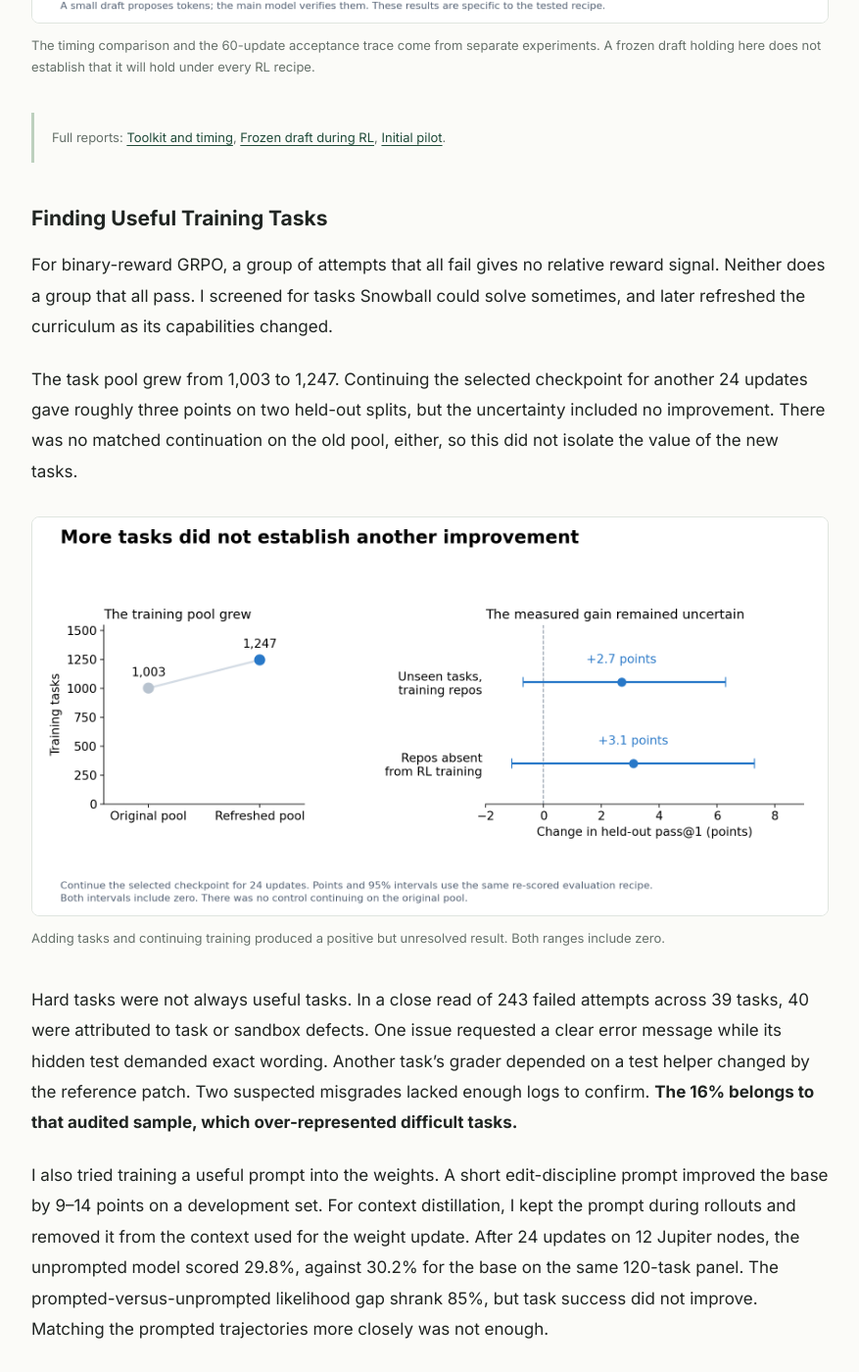
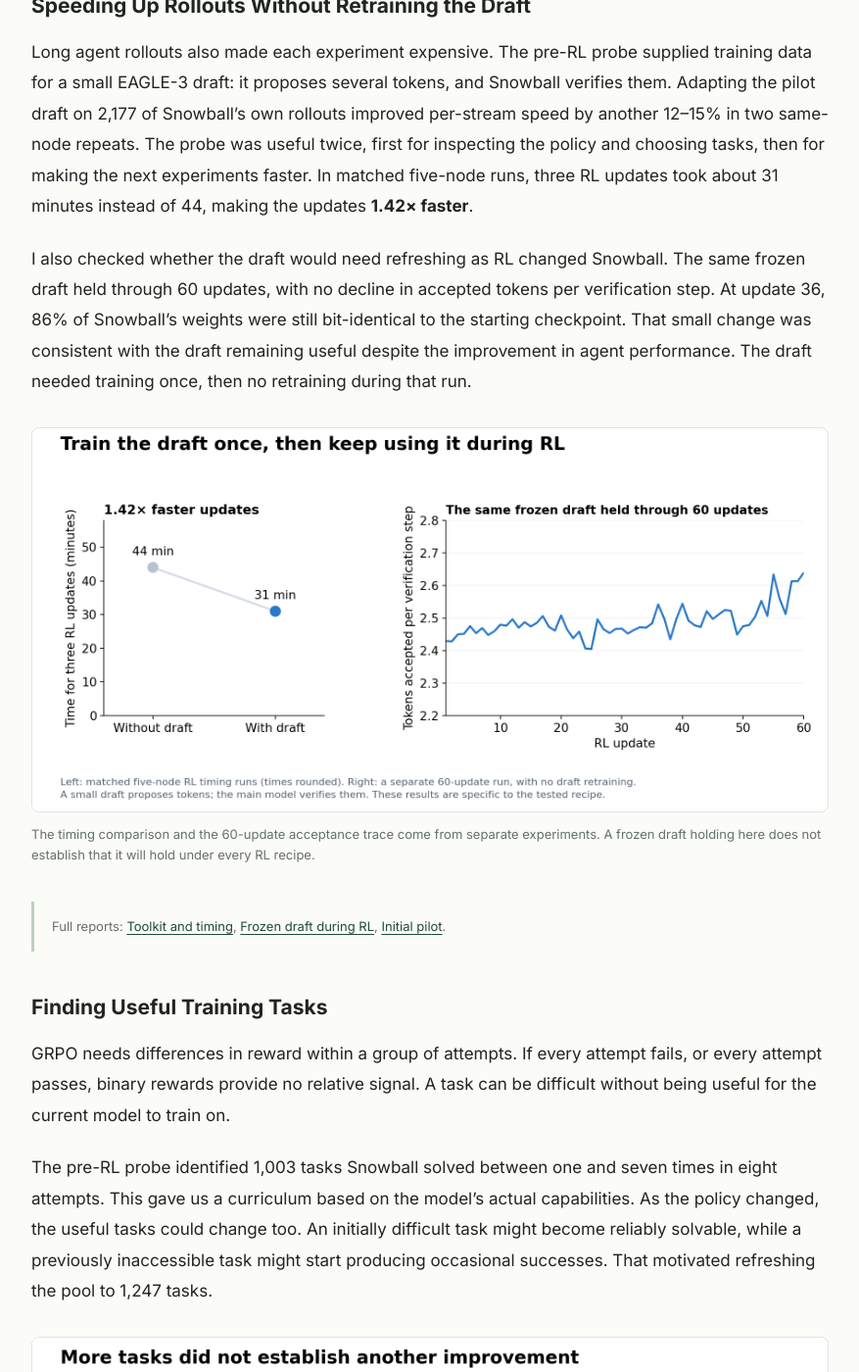
Before and after one commit to lukedhlee/lukedhlee.github.io, a Jekyll site: the page built from _posts/2026-10-21-turning-snowball-into-a-coding-agent.md, in a window 1280 px wide and 1400 px high, scrolled down 9286 px. Shown: the whole window at 98% size, without its empty margins (201-1078 px from the left). Built offline with Jekyll 4.4.1, drawn with Linux system fonts in a browser that asks for light colours; some of the changed text lies outside the part shown.

Commit message:
Separate the curriculum story and restore the relay figure

```diff
--- a/_posts/2026-10-21-turning-snowball-into-a-coding-agent.md
+++ b/_posts/2026-10-21-turning-snowball-into-a-coding-agent.md
@@ -40,7 +40,7 @@
 <nav class="research-toc" aria-label="Article contents">
 <div class="research-toc-title">Contents</div>
 <ul>
-<li><strong><a href="#starting-with-reinforcement-learning">Starting with RL</a></strong><span class="toc-sub"><a href="#the-pre-rl-probe">Pre-RL probe</a> · <a href="#following-the-behavior-back-to-sft">SFT habits</a> · <a href="#diagnosing-entropy-collapse">Entropy collapse</a> · <a href="#fixing-the-training-stack">Stack fixes</a> · <a href="#what-rl-improved">Results</a> · <a href="#speeding-up-rollouts-without-retraining-the-draft">Speculative decoding</a> · <a href="#finding-useful-training-tasks">Training tasks</a></span></li>
+<li><strong><a href="#starting-with-reinforcement-learning">Starting with RL</a></strong><span class="toc-sub"><a href="#the-pre-rl-probe">Pre-RL probe</a> · <a href="#following-the-behavior-back-to-sft">SFT habits</a> · <a href="#diagnosing-entropy-collapse">Entropy collapse</a> · <a href="#fixing-the-training-stack">Stack fixes</a> · <a href="#what-rl-improved">Results</a> · <a href="#speeding-up-rollouts-without-retraining-the-draft">Speculative decoding</a> · <a href="#finding-useful-training-tasks">Training tasks</a> · <a href="#training-a-prompt-into-the-weights">Prompt distillation</a></span></li>
 <li><strong><a href="#strengthening-the-starting-policy-with-sft">Strengthening the policy with SFT</a></strong><span class="toc-sub"><a href="#better-loss-worse-agent">The Kimi experiment</a> · <a href="#combining-sft-and-rl">SFT → RL</a></span></li>
 <li><strong><a href="#relay-sft">Relay SFT</a></strong><span class="toc-sub"><a href="#bringing-in-the-teacher">Motivation and recipe</a> · <a href="#testing-the-idea">Testing the idea</a></span></li>
 <li><strong><a href="#reflections">Reflections</a></strong></li>
@@ -149,12 +149,21 @@
 <figcaption>Matched comparison under the older probe setup: 49.9% → 60.0% on new tasks in repositories used for RL, and 50.3% → 59.5% on tasks in repositories excluded from RL entirely. This is a separate evaluation from the early results above. Several changes landed together, so the gain belongs to the package.</figcaption>
 </figure>
 
+The changes were visible in the traces. Successful attempts took a median of 15 turns, down from 22, and exact repeats of the previous command fell from 2.19 to 0.48 per 100 turns. Gains were largest on tasks where the base often ran out of context: +27 points when it overflowed on 60–90% of attempts, compared with +3 points when it overflowed on fewer than 30%.
+
+This was more than learning to announce completion. The grader already credited correct fixes left in the repository when the context ran out. RL made it more likely that useful work reached a correct fix within the budget. Verification remained a weakness: repository-test use fell, and wrong submissions became more common.
+
+<figure class="research-figure">
+<a href="{{ '/assets/img/snowball/rl-context-gains.png' | relative_url }}"><img src="{{ '/assets/img/snowball/rl-context-gains.png' | relative_url }}" alt="RL gains were largest on tasks where the starting model frequently ran out of context." width="1200" height="600" loading="lazy"></a>
+<figcaption>Starting model versus the new-stack update-24 checkpoint, on 265 held-out tasks with eight attempts each. Tasks are grouped by how often the starting model ran out of context. The pattern is descriptive, rather than an isolated test of the mechanism.</figcaption>
+</figure>
+
 On SWE-bench, the selected RL checkpoint improved from the starting model's 12 correct tasks to 23 of 100. Terminal-Bench did not show a comparable gain.
 
 One tempting context fix also failed. Removing earlier reasoning freed about a third of the window, but the model took more turns, spent 48% more tokens per rollout, and increasingly stopped reasoning. Editing the history changed how it behaved. The score barely moved.
 
 <aside class="research-reports" markdown="1">
-Full reports: [First RL results](https://gist.github.com/lukedhlee/9c19fd9288a94ecfd1dbd6906b0a8dda), [Old versus new stack](https://gist.github.com/lukedhlee/01897efa3ae7c474732c61d35150a43a), [Behavior and optimizer experiments](https://gist.github.com/lukedhlee/9747e8eb423f23ca6627199c2532de47), [Reasoning-history ablation](https://gist.github.com/lukedhlee/565d259cda4c396db9bcba027322186e).
+Full reports: [First RL results](https://gist.github.com/lukedhlee/9c19fd9288a94ecfd1dbd6906b0a8dda), [Old versus new stack](https://gist.github.com/lukedhlee/01897efa3ae7c474732c61d35150a43a), [Why RL improved](https://gist.github.com/lukedhlee/ad3a95fccccb527db66619d6b3667e7d), [Behavior and optimizer experiments](https://gist.github.com/lukedhlee/9747e8eb423f23ca6627199c2532de47), [Reasoning-history ablation](https://gist.github.com/lukedhlee/565d259cda4c396db9bcba027322186e).
 </aside>
 
 ### Speeding Up Rollouts Without Retraining the Draft
@@ -174,26 +183,37 @@
 
 ### Finding Useful Training Tasks
 
-For binary-reward GRPO, a group of attempts that all fail gives no relative reward signal. Neither does a group that all pass. I screened for tasks Snowball could solve sometimes, and later refreshed the curriculum as its capabilities changed.
+GRPO needs differences in reward within a group of attempts. If every attempt fails, or every attempt passes, binary rewards provide no relative signal. A task can be difficult without being useful for the current model to train on.
 
-The task pool grew from 1,003 to 1,247. Continuing the selected checkpoint for another 24 updates gave roughly three points on two held-out splits, but the uncertainty included no improvement. There was no matched continuation on the old pool, either, so this did not isolate the value of the new tasks.
+The pre-RL probe identified 1,003 tasks Snowball solved between one and seven times in eight attempts. This gave us a curriculum based on the model's actual capabilities. As the policy changed, the useful tasks could change too. An initially difficult task might become reliably solvable, while a previously inaccessible task might start producing occasional successes. That motivated refreshing the pool to 1,247 tasks.
 
 <figure class="research-figure">
 <a href="{{ '/assets/img/snowball/curriculum-refresh.png' | relative_url }}"><img src="{{ '/assets/img/snowball/curriculum-refresh.png' | relative_url }}" alt="A larger curriculum produced small gains whose confidence intervals included zero." width="1760" height="880" loading="lazy"></a>
 <figcaption>Adding tasks and continuing training produced a positive but unresolved result. Both ranges include zero.</figcaption>
 </figure>
 
-Hard tasks were not always useful tasks. In a close read of 243 failed attempts across 39 tasks, 40 were attributed to task or sandbox defects. One issue requested a clear error message while its hidden test demanded exact wording. Another task's grader depended on a test helper changed by the reference patch. Two suspected misgrades lacked enough logs to confirm. **The 16% belongs to that audited sample, which over-represented difficult tasks.**
+Another 24 updates improved the two held-out splits by 2.7 and 3.1 percentage points. That was encouraging, but inconclusive. Both uncertainty ranges included no improvement. Without a matched continuation on the original pool, the experiment could not distinguish the benefit of refreshing the curriculum from the benefit of additional training.
+
+<aside class="research-reports" markdown="1">
+[Full report](https://gist.github.com/lukedhlee/969b5bf852b9d1274ec980996232f7ba).
+</aside>
+
+### Training a Prompt into the Weights
 
 I also tried training a useful prompt into the weights. A short edit-discipline prompt improved the base by 9–14 points on a development set. For context distillation, I kept the prompt during rollouts and removed it from the context used for the weight update. After 24 updates on 12 Jupiter nodes, the unprompted model scored 29.8%, against 30.2% for the base on the same 120-task panel. The prompted-versus-unprompted likelihood gap shrank 85%, but task success did not improve. Matching the prompted trajectories more closely was not enough.
 
+<figure class="research-figure">
+<a href="{{ '/assets/img/snowball/prompt-distillation.png' | relative_url }}"><img src="{{ '/assets/img/snowball/prompt-distillation.png' | relative_url }}" alt="Editing guidance improved the starting model from 30.2% to 44.6%, but the context-distilled model scored 29.8% without that guidance." width="1760" height="736" loading="lazy"></a>
+<figcaption>The same 120 development tasks, four attempts per task. The editing prompt helped the starting model, but 24 context-distillation updates did not improve performance without the prompt.</figcaption>
+</figure>
+
 The broader direction is still worth exploring. [Fast-Slow Training (FST)](https://arxiv.org/abs/2605.12484) interleaves prompt optimization with weight updates, while [P²O](https://arxiv.org/pdf/2603.21877) combines prompt optimization with context distillation. Here I tested one fixed prompt and one distillation configuration, without prompt evolution or a teacher-KL loss. How to turn useful guidance in context into useful behavior in the weights remains an interesting question.
 
+<aside class="research-reports" markdown="1">
+[Full report](https://gist.github.com/lukedhlee/edb2f69d38ed089f71f74ff711281807).
+</aside>
+
 The lesson was that the starting policy deserved as much attention as the RL recipe. SFT offered a way to build a stronger coding foundation by learning from demonstrations, including behaviors Snowball rarely discovered on its own. The next experiments focused on whether that foundation would give RL more useful behavior to reinforce.
-
-<aside class="research-reports" markdown="1">
-Full reports: [Curriculum continuation](https://gist.github.com/lukedhlee/969b5bf852b9d1274ec980996232f7ba), [Unwinnable tasks](https://gist.github.com/lukedhlee/9eafb59ad72f08957f2e7fd551c249cb), [Prompt distillation](https://gist.github.com/lukedhlee/edb2f69d38ed089f71f74ff711281807), [Synthesized task-pool audit](https://gist.github.com/lukedhlee/6ad754b83d62536e1976777231c9754e).
-</aside>
 
 ## Strengthening the Starting Policy with SFT
 
@@ -228,7 +248,7 @@
 
 ## Relay SFT
 
-The next experiments started from Marin's newer [Grug Datakit 09-21](https://github.com/marin-community/marin/issues/8089) checkpoint. Standard SFT on Kimi demonstrations alone now reached 41.6% on SWE-bench, against 13.8% for that starting model under the three-run evaluation recipe. The earlier failure did not make the dataset universally unhelpful: the starting checkpoint and training recipe mattered.
+The next experiments started from Marin's newer [Grug Datakit 09-21](https://github.com/marin-community/marin/issues/8089) checkpoint. Kimi demonstrations alone now reached 41.6% on SWE-bench, against 13.8% for that starting model under the three-run evaluation recipe. The earlier failure did not make the dataset universally unhelpful: the starting checkpoint and training recipe mattered.
 
 ### Bringing in the Teacher
 
@@ -252,8 +272,8 @@
 The best recipe then used the full set of 5,916 relay episodes plus 4,392 Kimi traces. It reached **46.6% on SWE-bench, 18.8% on Terminal-Bench 2.1, and 27.2% on OpenThoughts-TBLite**, the same checkpoint shown in the opening table. The smaller matched-data run is a separate comparison, labeled below.
 
 <figure class="research-figure">
-<a href="{{ '/assets/img/snowball/relay-matched-dots.png' | relative_url }}"><img src="{{ '/assets/img/snowball/relay-matched-dots.png' | relative_url }}" alt="Kimi-only standard SFT, matched teacher-only and Relay SFT comparisons, and the best full-data recipe from the opening table." width="2160" height="1184" loading="lazy"></a>
-<figcaption>Purple bars show standard SFT on Kimi demonstrations alone. Green bars show the best recipe from the opening table. Blue and orange bars show the matched teacher-only and Relay SFT comparisons. Three-run means, with standard errors over tasks.</figcaption>
+<a href="{{ '/assets/img/snowball/relay-matched-dots.png' | relative_url }}"><img src="{{ '/assets/img/snowball/relay-matched-dots.png' | relative_url }}" alt="Matched teacher-only and Relay SFT comparisons alongside the best full-data recipe from the opening table." width="2160" height="1056" loading="lazy"></a>
+<figcaption>The green bars show the best recipe from the opening table. Blue and orange bars show the smaller matched-data comparisons, while the full-data recipe uses more relay episodes. Three-run means, with standard errors over tasks.</figcaption>
 </figure>
 
 Exposure bias motivated the recipe, but these experiments do not isolate it as the mechanism or show that the triggers beat random switching. The broader idea is related to [teacher continuations from student contexts](https://arxiv.org/abs/2607.04574v2) and [Relay-OPD](https://arxiv.org/abs/2607.26057).
@@ -278,6 +298,8 @@
 
 I also released an [EAGLE-3 toolkit](https://github.com/lukedhlee/grugmoe-eagle3) and [draft model](https://huggingface.co/laion/snowball-64k-eagle3-draft-r2egym). The frozen draft made matched RL updates arrive 1.42× sooner and held through 60 updates in the tested run. The [R2E-Gym Daytona artifacts](https://huggingface.co/datasets/laion/r2egym-build-artifacts) make 3,020 tasks available from eleven shared images. That pool includes tasks recovered from previously omitted repositories; passing the build gate does not certify that every task is well specified.
 
+Build checks did not catch every task defect. In a close read of 243 failed attempts across 39 tasks, 40 were attributed to task or sandbox defects. One issue requested a clear error message while its hidden test demanded exact wording. Another task's grader depended on a test helper changed by the reference patch. Two suspected misgrades lacked enough logs to confirm. **The 16% belongs to that audited sample, which over-represented difficult tasks.** [Audit details](https://gist.github.com/lukedhlee/9eafb59ad72f08957f2e7fd551c249cb).
+
 Several fixes went upstream to harbor ([#117](https://github.com/marin-community/harbor/pull/117), [#122](https://github.com/marin-community/harbor/pull/122), [#124](https://github.com/marin-community/harbor/pull/124), [#126](https://github.com/marin-community/harbor/pull/126)) and MarinSkyRL ([#517](https://github.com/marin-community/MarinSkyRL/pull/517), [#519](https://github.com/marin-community/MarinSkyRL/pull/519), [#542](https://github.com/marin-community/MarinSkyRL/pull/542)). Ben Feuer also added an upstream [probability-parity guardrail](https://github.com/marin-community/MarinSkyRL/pull/525) that rejects unsupported sampling filters.
 
 David Hall recently wrote about the missing [posttraining data commons](https://marin.community/blog/2026/10/15/there-is-no-posttraining-data-commons/). Working on this expert made that problem concrete for me. A task needs a working environment, a meaningful requirement, and a grader worth trusting. A demonstration needs to teach behavior the student can use. Sharing those pieces, including the experiments that failed, is part of what I wanted to contribute to Marin.
```
Also changed, not shown: assets/img/snowball/prompt-distillation.png (added), assets/img/snowball/relay-matched-dots.png, assets/img/snowball/rl-context-gains.png (added).
